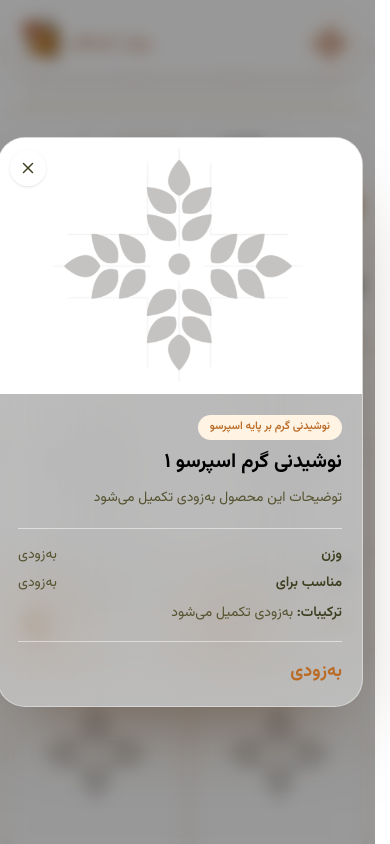
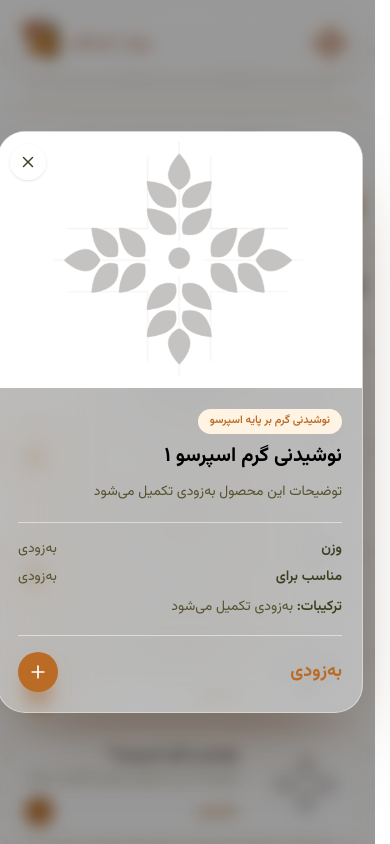
Before and after one commit to shadiiiHz/flourish, a React (Vite) app: page /menu in a window 390 px wide. Both pictures are taken after a click on the element 279 px from the left and 461 px from the top of the page. Shown: the top 844 px of the page. Built offline with nearby package versions, Linux system fonts and the light colour scheme.

Commit message:
feat: :fire: implement mobile cart design

```diff
--- a/src/components/Header.tsx
+++ b/src/components/Header.tsx
@@ -18,7 +18,7 @@ function Header() {
           <Link
             to="/"
             onClick={() => window.scrollTo({ top: 0, behavior: "smooth" })}
-            className="shrink-0 flex items-center justify-center overflow-hidden rounded-full ring-1 ring-sand-100 sm:h-14 sm:w-14"
+            className="shrink-0 flex items-center justify-center overflow-hidden rounded-full ring-1 ring-sand-100 outline-none focus-visible:ring-2 focus-visible:ring-sand-300 sm:h-14 sm:w-14"
           >
             <img
               src={logo}
--- a/src/components/NewItems.tsx
+++ b/src/components/NewItems.tsx
@@ -68,7 +68,7 @@ function NewItems() {
         <div className="relative">
           <div
             ref={trackRef}
-            className="grid grid-flow-col auto-cols-[calc((100%-1rem)/2)] gap-4 overflow-x-auto snap-x snap-mandatory scroll-smooth px-1 pb-4 pt-1 sm:auto-cols-[calc((100%_-_2.5rem)/3)] sm:gap-5 lg:auto-cols-[calc((100%_-_5rem)/4)] [scrollbar-width:none] [&::-webkit-scrollbar]:hidden"
+            className="grid grid-flow-col auto-cols-[calc((100%_-_1rem)/1.25)] gap-4 overflow-x-auto snap-x snap-mandatory scroll-smooth px-1 pb-4 pt-1 sm:auto-cols-[calc((100%_-_2.5rem)/3)] sm:gap-5 lg:auto-cols-[calc((100%_-_5rem)/4)] [scrollbar-width:none] [&::-webkit-scrollbar]:hidden"
           >
             {items.map((item) => (
               <ProductCard key={item.id} item={item} />
--- a/src/components/ProductCard.tsx
+++ b/src/components/ProductCard.tsx
@@ -2,8 +2,8 @@ import { useState } from "react";
 import { Plus } from "lucide-react";
 import { AnimatePresence } from "framer-motion";
 import ProductImageSlider from "./ProductImageSlider";
+import ProductModal from "./ProductModal";
 import type { MenuItem } from "../config/siteConfig";
-import ProductModal from "./ProductModal";
 
 function ProductCard({
   item,
@@ -16,15 +16,17 @@ function ProductCard({
 
   return (
     <>
-      <article className="flex snap-start flex-col overflow-hidden rounded-[1.75rem] border border-sand-50 bg-white shadow-[0_16px_40px_-24px_rgba(138,84,39,0.35)]">
-        <div
-          onClick={() => setOpen(true)}
-          className="cursor-pointer"
-        >
-          <ProductImageSlider images={item.images} alt={item.title} />
+      <article className="flex snap-start flex-row overflow-hidden rounded-[1.5rem] border border-sand-50 bg-white shadow-[0_16px_40px_-24px_rgba(138,84,39,0.35)] sm:flex-col sm:rounded-[1.75rem]">
+        <div onClick={() => setOpen(true)} className="w-28 shrink-0 cursor-pointer sm:w-full">
+          <ProductImageSlider
+            images={item.images}
+            alt={item.title}
+            aspectClassName="h-full sm:aspect-square sm:h-auto"
+          />
         </div>
 
-        <div className="flex flex-1 flex-col gap-1 px-3 pt-3">
+        <div className="flex flex-1 flex-col justify-between gap-1 p-3 sm:gap-0 sm:p-0">
+          <div className="flex flex-col gap-1 sm:px-3 sm:pt-3">
             <h3
               onClick={() => setOpen(true)}
               role="button"
@@ -35,24 +37,27 @@ function ProductCard({
                   setOpen(true);
                 }
               }}
-            className="cursor-pointer font-display text-sm font-bold text-cocoa-900 sm:text-[15px]"
+              className="line-clamp-1 cursor-pointer font-display text-sm font-bold text-cocoa-900 sm:text-[15px]"
             >
               {item.title}
             </h3>
-          <p className="truncate text-xs text-cocoa-500">{item.description}</p>
+            <p className="line-clamp-2 text-xs text-cocoa-500 sm:truncate">
+              {item.description}
+            </p>
           </div>
 
-        <div className="flex items-center justify-between px-3 pb-3 pt-2 sm:pb-4">
+          <div className="flex items-center justify-between pt-2 sm:px-3 sm:pb-3 sm:pt-2 sm:pb-4">
             <span className="text-sm font-bold text-sand-400 sm:text-[15px]">
               {item.price > 0 ? `${item.price.toLocaleString("fa-IR")} تومان` : "به‌زودی"}
             </span>
             <button
               type="button"
               aria-label={`افزودن ${item.title}`}
-            className="flex h-9 w-9 shrink-0 items-center justify-center rounded-full bg-sand-400 text-white shadow-[0_10px_20px_-8px_rgba(186,107,38,0.6)] transition-transform hover:scale-105 active:scale-95"
+              className="flex h-7 w-7 shrink-0 items-center justify-center rounded-full bg-sand-400 text-white shadow-[0_10px_20px_-8px_rgba(186,107,38,0.6)] transition-transform hover:scale-105 active:scale-95 sm:h-9 sm:w-9"
             >
-            <Plus className="h-4.5 w-4.5" />
+              <Plus className="h-3.5 w-3.5 sm:h-4.5 sm:w-4.5" />
             </button>
+          </div>
         </div>
       </article>
 
--- a/src/components/ProductModal.tsx
+++ b/src/components/ProductModal.tsx
@@ -1,7 +1,7 @@
 import { useEffect } from "react";
 import { createPortal } from "react-dom";
 import { motion } from "framer-motion";
-import { X } from "lucide-react";
+import { Plus, X } from "lucide-react";
 import ProductImageSlider from "./ProductImageSlider";
 import type { MenuItem } from "../config/siteConfig";
 
@@ -114,6 +114,13 @@ function ProductModal({
                 ? `${item.price.toLocaleString("fa-IR")} تومان`
                 : "به‌زودی"}
             </span>
+            <button
+              type="button"
+              aria-label={`افزودن ${item.title}`}
+              className="flex h-10 w-10 shrink-0 items-center justify-center rounded-full bg-sand-400 text-white shadow-[0_10px_20px_-8px_rgba(186,107,38,0.6)] transition-transform hover:scale-105 active:scale-95"
+            >
+              <Plus className="h-5 w-5" />
+            </button>
           </div>
         </div>
       </motion.div>
--- a/src/pages/CategoryMenuPage.tsx
+++ b/src/pages/CategoryMenuPage.tsx
@@ -315,7 +315,7 @@ function CategoryMenuPage() {
                     </div>
                   </div>
 
-                  <div className="grid grid-cols-2 gap-4 sm:grid-cols-3 lg:grid-cols-4">
+                  <div className="grid grid-cols-1 gap-3 sm:grid-cols-3 sm:gap-4 lg:grid-cols-4">
                     {category.items.map((item) => (
                       <ProductCard key={item.id} item={item} categoryTitle={category.title} />
                     ))}
```
Lines whose indentation alone changed are shown as unchanged.
